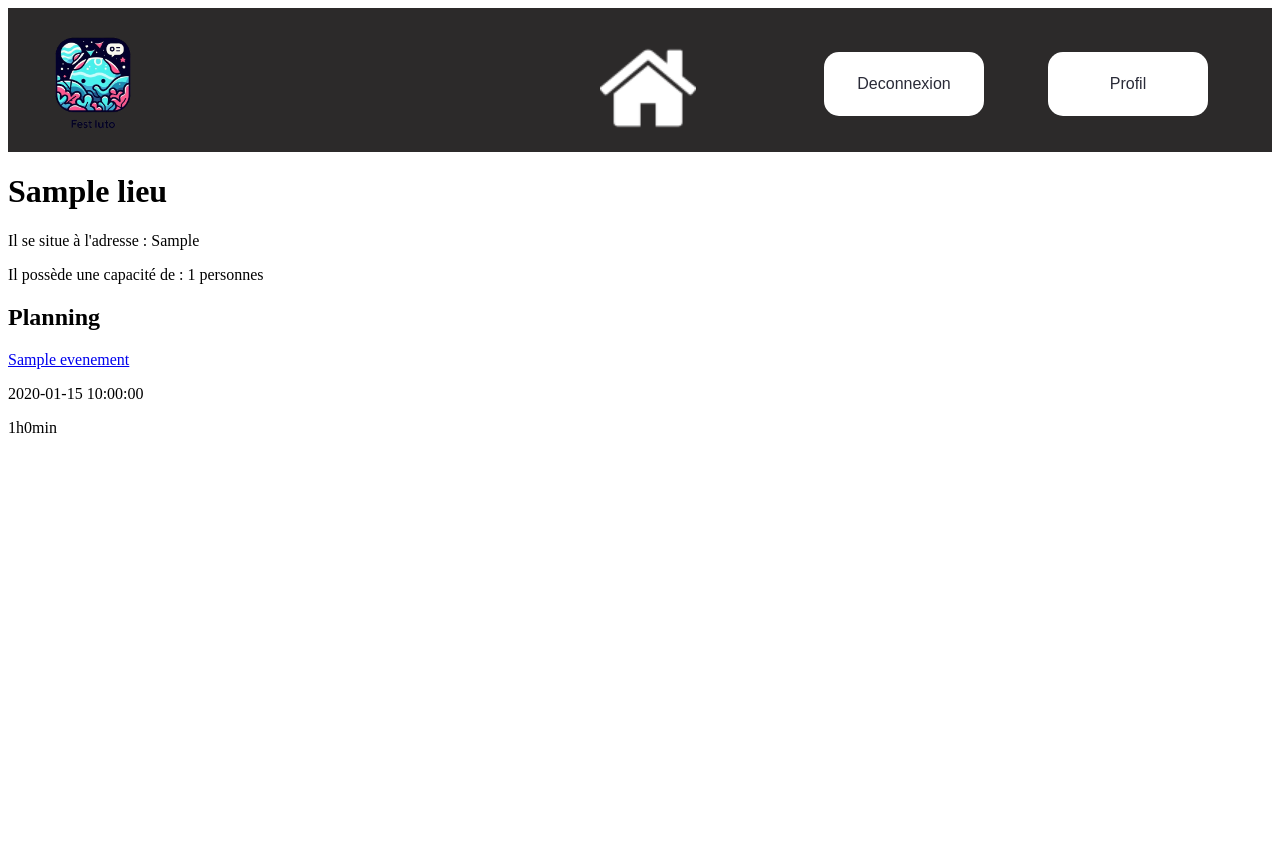
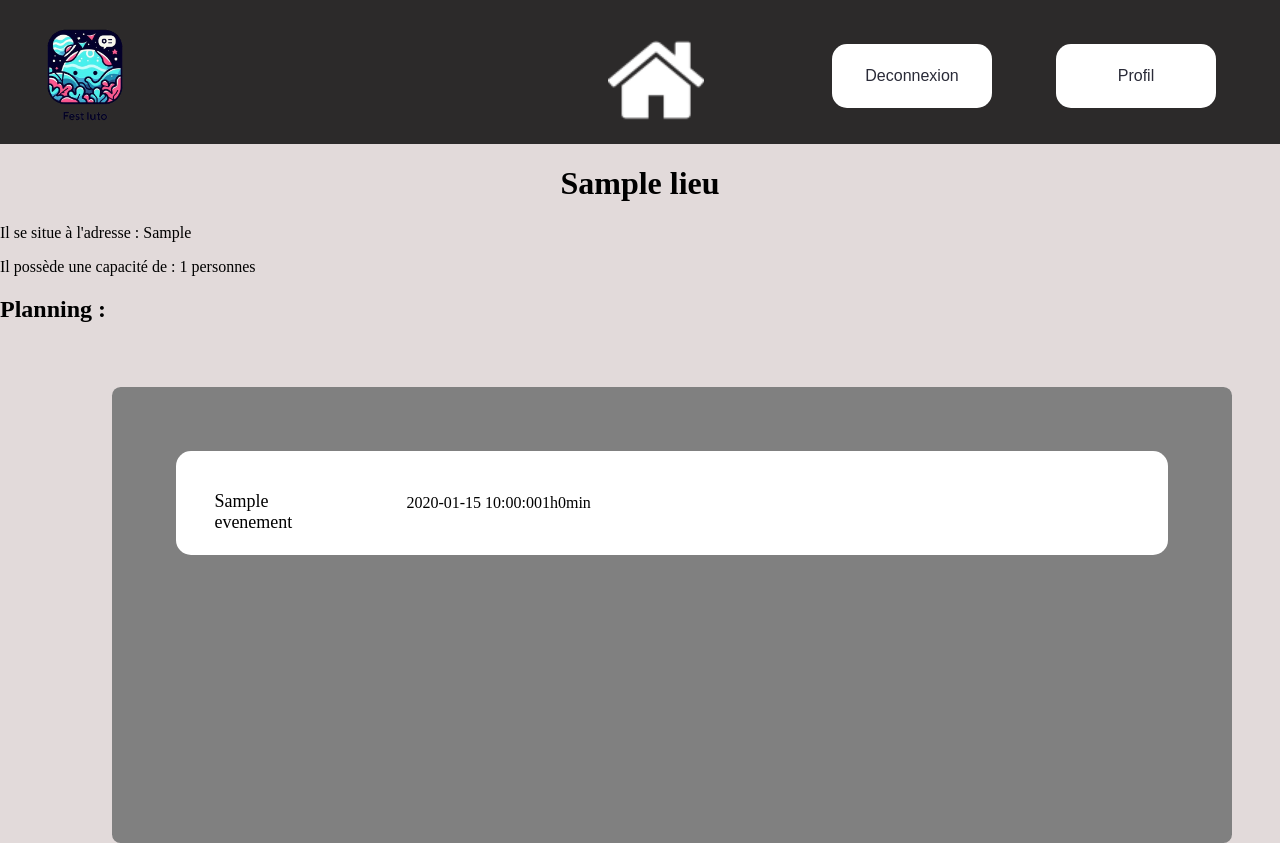
Before and after one commit to RomainMechain/SAE_BD, a Flask app: page /lieu/1 in a window 1280 px wide. Before the commit the page ends 433 px from the top, so only its background shows below. Run offline with Flask 3, Linux system fonts and the light colour scheme; a user stored in the database is signed in; tables that the repository leaves empty hold one stand-in row (values such as "Sample post").

Commit message:
Feat/ Ajout du css pour la page lieu

```diff
--- a/app/static/CSS/lieu.css
+++ b/app/static/CSS/lieu.css
@@ -0,0 +1,53 @@
+body{
+    margin:0;
+    background-color: rgb(226, 218, 218)
+}
+
+h1{
+    text-align: center;
+}
+
+#contenant{
+    background-color: gray;
+    height: 45vh;
+    overflow-y: scroll;
+    width: 80vw;
+    padding: 3rem;
+    margin-left: 7rem;
+    margin-right : 7rem;
+    margin-top: 4rem;
+    border-radius: 0.5375em;
+}
+
+.element_liste_evenements{
+    border-radius: 0.9375em;
+    background-color: white;
+    display: flex;
+    margin:1rem;
+    align-items: center;
+}
+
+.element_liste_evenements > a{
+    text-decoration: none;
+    color: black;
+    margin-left: 3vw;
+    margin-top: 5vh;
+}
+
+.element_liste_evenements > div{
+    min-width: 80%;
+    display: flex;
+    justify-content: right;
+}
+
+.element_liste_evenements > div > p{
+    margin-right: 3vw;
+}
+
+.element_liste_evenements > a{
+    font-size:large ;
+}
+
+.element_liste_evenements > a{
+    width: 10vw;
+}
--- a/app/templates/lieu.html
+++ b/app/templates/lieu.html
@@ -14,10 +14,10 @@
                 <p>Il possède une capacité de : {{ lieu.capactiteLieu }} personnes</p>
             </section>
             <section>
-                <h2>Planning</h2>
-                <div>
+                <h2>Planning :</h2>
+                <div id="contenant">
                     {% for event in events %}
-                        <div>
+                        <div class="element_liste_evenements">
                             <a href="{{url_for('event', id_event=event.idEvenement)}}">{{ event.nomEvenement}}</a>
                             <p>{{ event.heureEvenement }}</p>
                             {% set hours = int(event.dureeEvenement) %}
```
Also changed, not shown: 2 other files.
